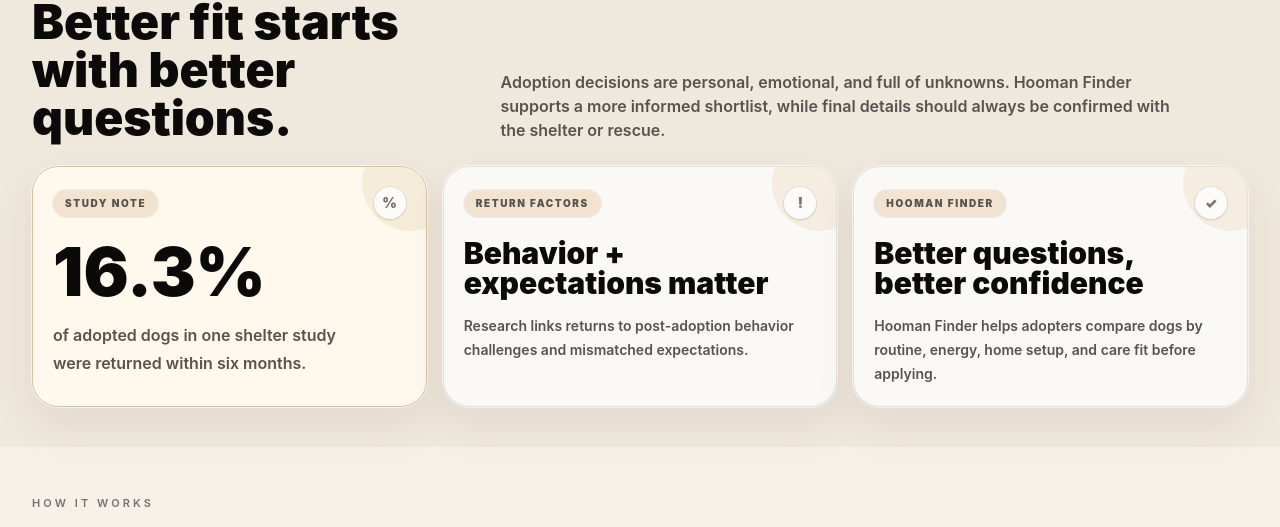
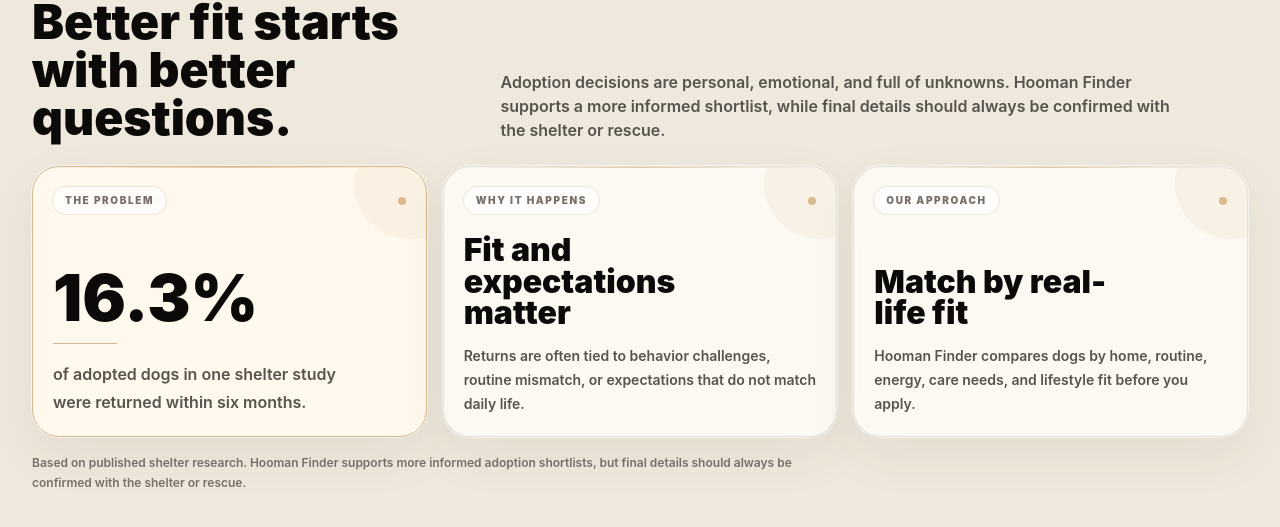
Before and after one commit to hoomanfinder-pixel/Hooman-finder, a React (Vite) app: page / in a window 1280 px wide. Shown: the part 853-1380 px from the top of the page. Built offline with nearby package versions, Linux system fonts and the light colour scheme; no server answers; the database is empty.

Commit message:
Polish homepage proof section

```diff
--- a/src/pages/Home.jsx
+++ b/src/pages/Home.jsx
@@ -27,19 +27,19 @@
 
 const WHY_FIT_MATTERS = [
   {
+    label: "The problem",
     stat: "16.3%",
-    label: "of adopted dogs in one shelter study were returned within six months.",
-    accent: "Study note",
+    text: "of adopted dogs in one shelter study were returned within six months.",
   },
   {
-    stat: "Behavior + expectations matter",
-    label: "Research links returns to post-adoption behavior challenges and mismatched expectations.",
-    accent: "Return factors",
+    label: "Why it happens",
+    headline: "Fit and expectations matter",
+    text: "Returns are often tied to behavior challenges, routine mismatch, or expectations that do not match daily life.",
   },
   {
-    stat: "Better questions, better confidence",
-    label: "Hooman Finder helps adopters compare dogs by routine, energy, home setup, and care fit before applying.",
-    accent: "Hooman Finder",
+    label: "Our approach",
+    headline: "Match by real-life fit",
+    text: "Hooman Finder compares dogs by home, routine, energy, care needs, and lifestyle fit before you apply.",
   },
 ];
 
@@ -340,42 +340,42 @@
               </p>
             </div>
 
-            <div className="mt-6 grid gap-3 sm:grid-cols-3 sm:gap-4">
+            <div className="mt-6 grid items-stretch gap-3 sm:grid-cols-3 sm:gap-4">
               {WHY_FIT_MATTERS.map((item, index) => (
                 <article
-                  key={item.stat}
+                  key={item.label}
                   className={[
-                    "relative overflow-hidden rounded-[1.65rem] border p-4 shadow-[0_18px_45px_rgba(68,54,38,0.08)] ring-1 ring-white/55 sm:p-5",
+                    "group relative flex min-h-full overflow-hidden rounded-[1.7rem] border p-4 shadow-[0_18px_50px_rgba(68,54,38,0.07)] ring-1 ring-white/60 sm:p-5",
                     index === 0
-                      ? "border-[#d8c1a3] bg-[#fff8ed]"
-                      : "border-stone-950/10 bg-white/75",
+                      ? "border-[#d4b98f] bg-[#fff8ed]"
+                      : "border-stone-950/10 bg-[#fffdf8]/80",
                   ].join(" ")}
                 >
-                  <div className="pointer-events-none absolute -right-8 -top-8 h-24 w-24 rounded-full bg-[#e8d7bc]/38" />
+                  <div className="pointer-events-none absolute inset-x-4 top-0 h-px bg-gradient-to-r from-transparent via-[#d6b889]/70 to-transparent" />
+                  <div className="pointer-events-none absolute -right-10 -top-10 h-28 w-28 rounded-full bg-[#ead9be]/24" />
 
-                  <div className="relative flex min-h-full flex-col">
+                  <div className="relative flex min-h-full w-full flex-col">
                     <div className="mb-5 flex items-center justify-between gap-3">
-                      <span className="rounded-full bg-[#f1e3cf] px-3 py-1.5 text-[10px] font-black uppercase tracking-[0.16em] text-stone-600 ring-1 ring-stone-950/5">
-                        {item.accent}
+                      <span className="rounded-full bg-white/72 px-3 py-1.5 text-[10px] font-black uppercase tracking-[0.16em] text-stone-500 ring-1 ring-stone-950/8">
+                        {item.label}
                       </span>
-                      <span
-                        className="inline-flex h-8 w-8 shrink-0 items-center justify-center rounded-full bg-white/80 text-sm font-black text-stone-500 shadow-sm ring-1 ring-stone-950/5"
-                        aria-hidden="true"
-                      >
-                        {index === 0 ? "%" : index === 1 ? "!" : "✓"}
-                      </span>
+                      <span className="h-2 w-2 rounded-full bg-[#cda46d]/70" aria-hidden="true" />
                     </div>
 
-                    <div
-                      className={[
-                        "font-black leading-[0.98] text-stone-950",
-                        index === 0
-                          ? "text-[3.4rem] sm:text-[4.2rem]"
-                          : "text-2xl sm:text-3xl",
-                      ].join(" ")}
-                    >
-                      {item.stat}
-                    </div>
+                    {index === 0 ? (
+                      <div className="flex flex-1 flex-col justify-end">
+                        <div className="text-[3.35rem] font-black leading-[0.92] text-stone-950 sm:text-[4.05rem]">
+                          {item.stat}
+                        </div>
+                        <div className="mt-4 h-px w-16 bg-[#d4b98f]" />
+                      </div>
+                    ) : (
+                      <div className="flex flex-1 items-end">
+                        <h3 className="max-w-[16rem] text-[1.7rem] font-black leading-[0.98] text-stone-950 sm:text-[2rem]">
+                          {item.headline}
+                        </h3>
+                      </div>
+                    )}
 
                     <p
                       className={[
@@ -385,12 +385,16 @@
                           : "text-sm leading-6",
                       ].join(" ")}
                     >
-                      {item.label}
+                      {item.text}
                     </p>
                   </div>
                 </article>
               ))}
             </div>
+
+            <p className="mt-4 max-w-3xl text-xs font-semibold leading-5 text-stone-500">
+              Based on published shelter research. Hooman Finder supports more informed adoption shortlists, but final details should always be confirmed with the shelter or rescue.
+            </p>
           </div>
         </section>
 
```
